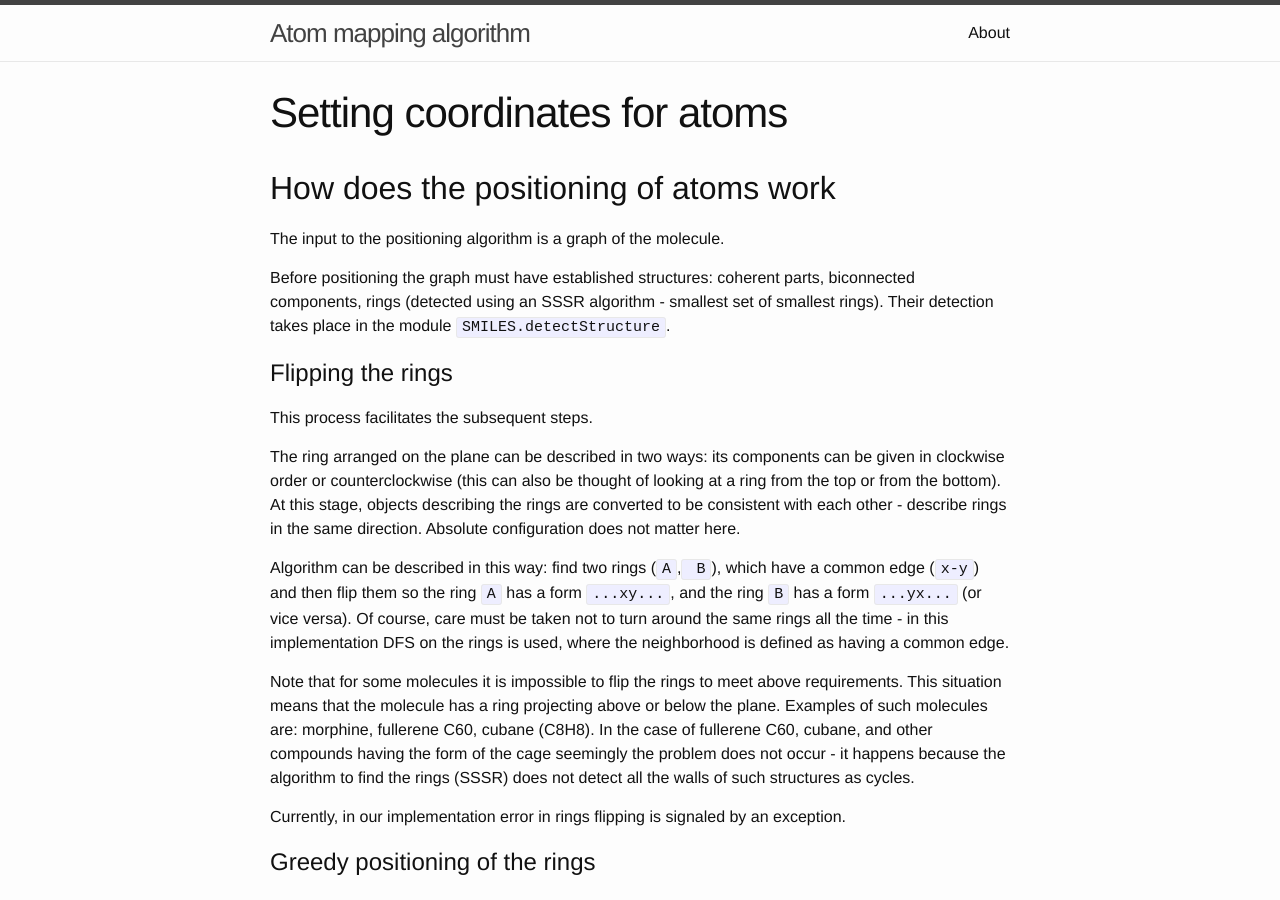
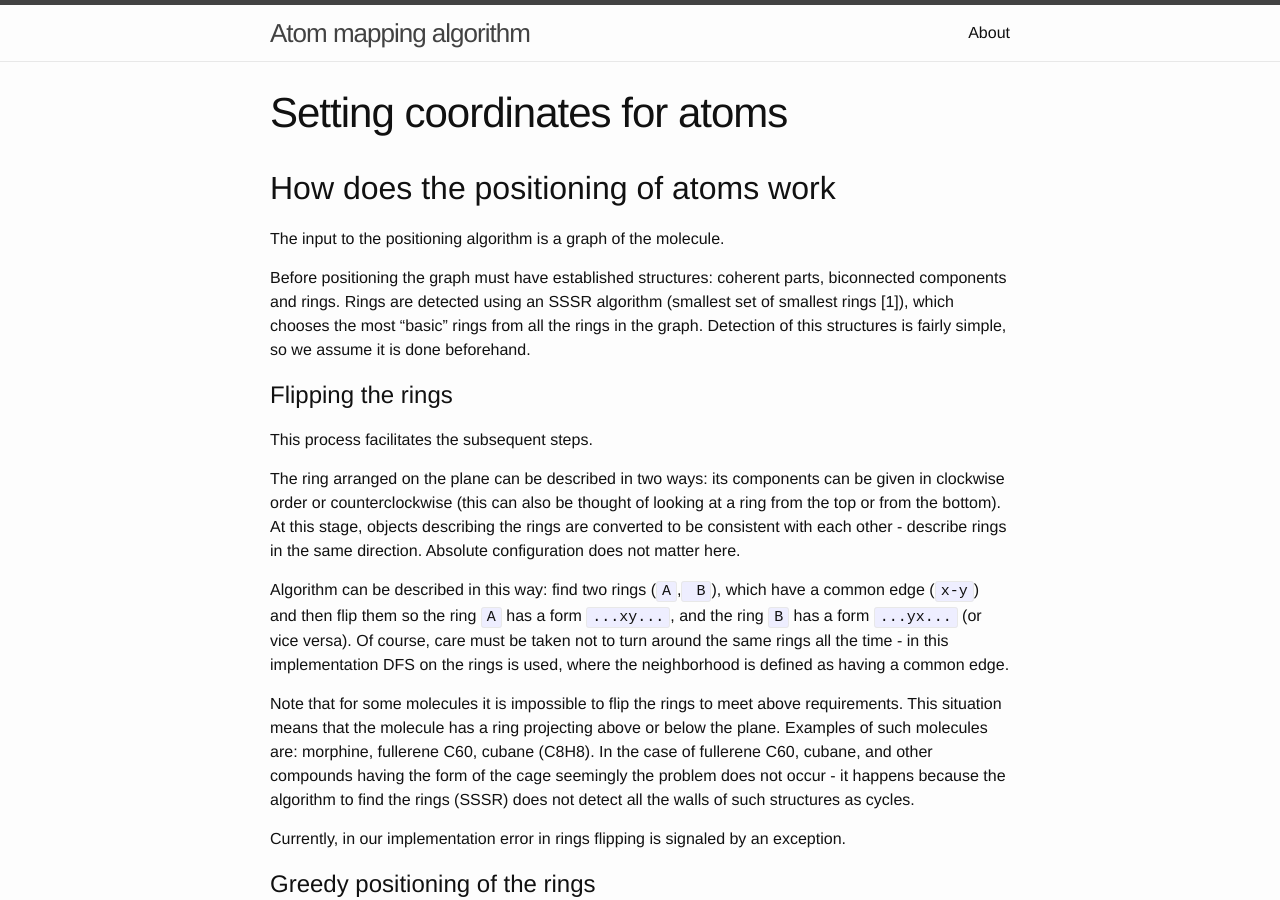
Before and after one commit to ChemistJS/smiles, a Jekyll site: the page built from _posts/2015-11-11-Setting-coordinates-for-atoms.markdown, in a window 1280 px wide and 900 px high. Built offline with Jekyll 4.4.1, drawn with Linux system fonts in a browser that asks for light colours; some of the changed text lies outside the part shown.

Commit message:
setting coordinates: explain SSSR

```diff
--- a/_posts/2015-11-11-Setting-coordinates-for-atoms.markdown
+++ b/_posts/2015-11-11-Setting-coordinates-for-atoms.markdown
@@ -9,7 +9,7 @@ categories: jekyll update
 
 The input to the positioning algorithm is a graph of the molecule.
 
-Before positioning the graph must have established structures: coherent parts, biconnected components, rings (detected using an SSSR algorithm - smallest set of smallest rings). Their detection takes place in the module `SMILES.detectStructure`.
+Before positioning the graph must have established structures: coherent parts, biconnected components and rings. Rings are detected using an SSSR algorithm (smallest set of smallest rings [1]), which chooses the most "basic" rings from all the rings in the graph. Detection of this structures is fairly simple, so we assume it is done beforehand.
 
 # Flipping the rings
 
@@ -86,4 +86,8 @@ In the current implementation, first in suffix (it has no meaning) order local t
 
 The final step is to move apart coherent subgraphs so they will be drawn in other places and will not overlap graphically. For this, any coherent part of the graph gets calculated maximal and minimal x and y coordinates reached by the vertices of the part. Then, based on the calculated values subgraphs are moved so they will be centered vertically and horizontally stacked one behind the other, with predetermined intervals in between.
 
+# Bibliography
+
+ * [1] Antonio Zamora, An Algorithm for Finding the Smallest Set of Smallest Rings, Journal of Chemical Information and Computer Sciences, 1976
+
 There is also a version of this document in Polish [here]({{ site.baseurl }}{% post_url 2015-11-12-Setting-coordinates-polish-version %}).
```
